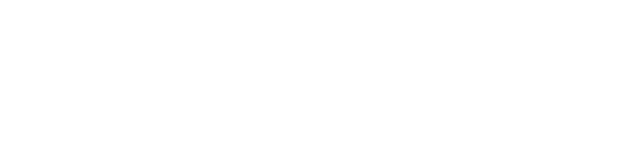
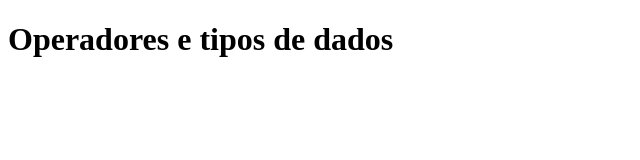
Before and after one commit to jailsonIFRN/Curso-JS-, a plain HTML site: page 02_OPERADORES/index.html in a window 1280 px wide. Shown: the whole page, without its empty margins (0-640 px from the left). Drawn offline with Linux system fonts and the light colour scheme.

Commit message:
operadores_correção01

```diff
--- a/02_OPERADORES/index.html
+++ b/02_OPERADORES/index.html
@@ -7,5 +7,7 @@
     <title>Operadores e tipos de dados</title>
     <script src="js/scripts.js" defer></script>
   </head>
-  <body></body>
+  <body>
+    <h1>Operadores e tipos de dados</h1>
+  </body>
 </html>
```
